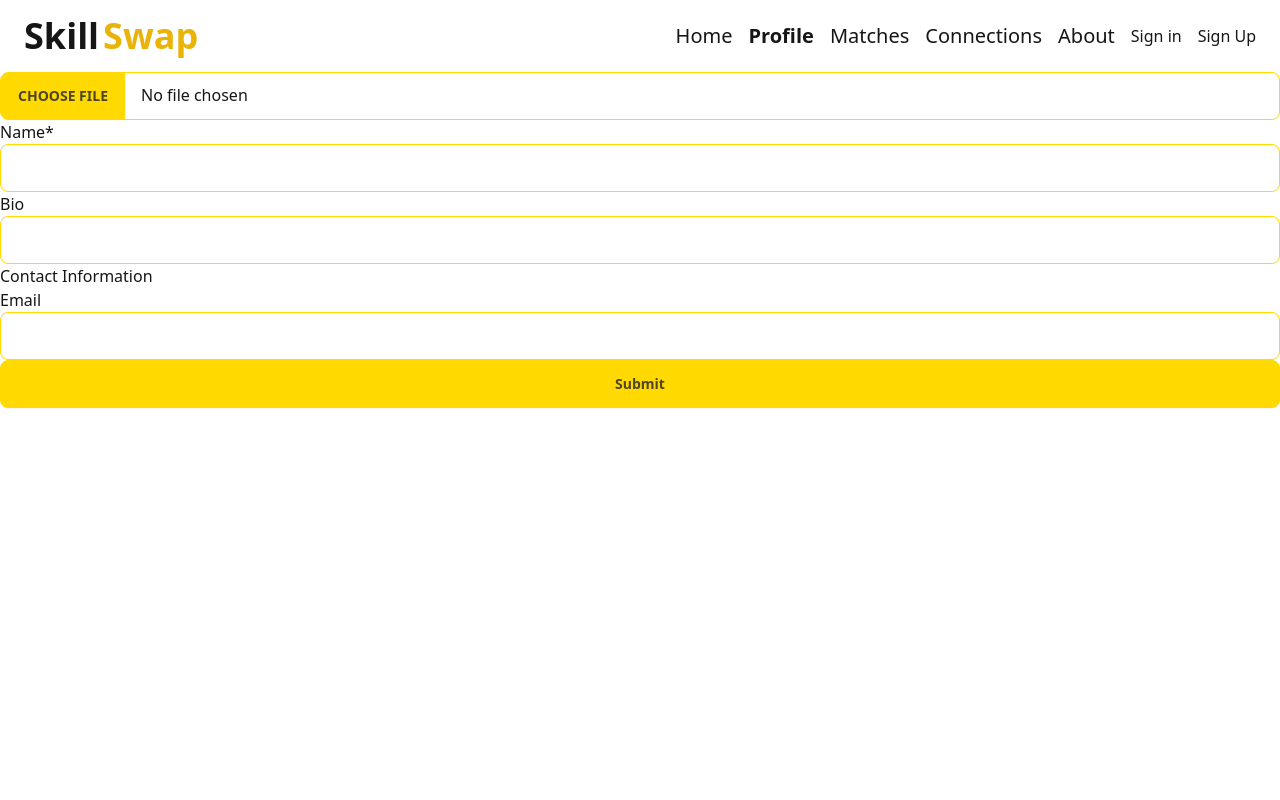
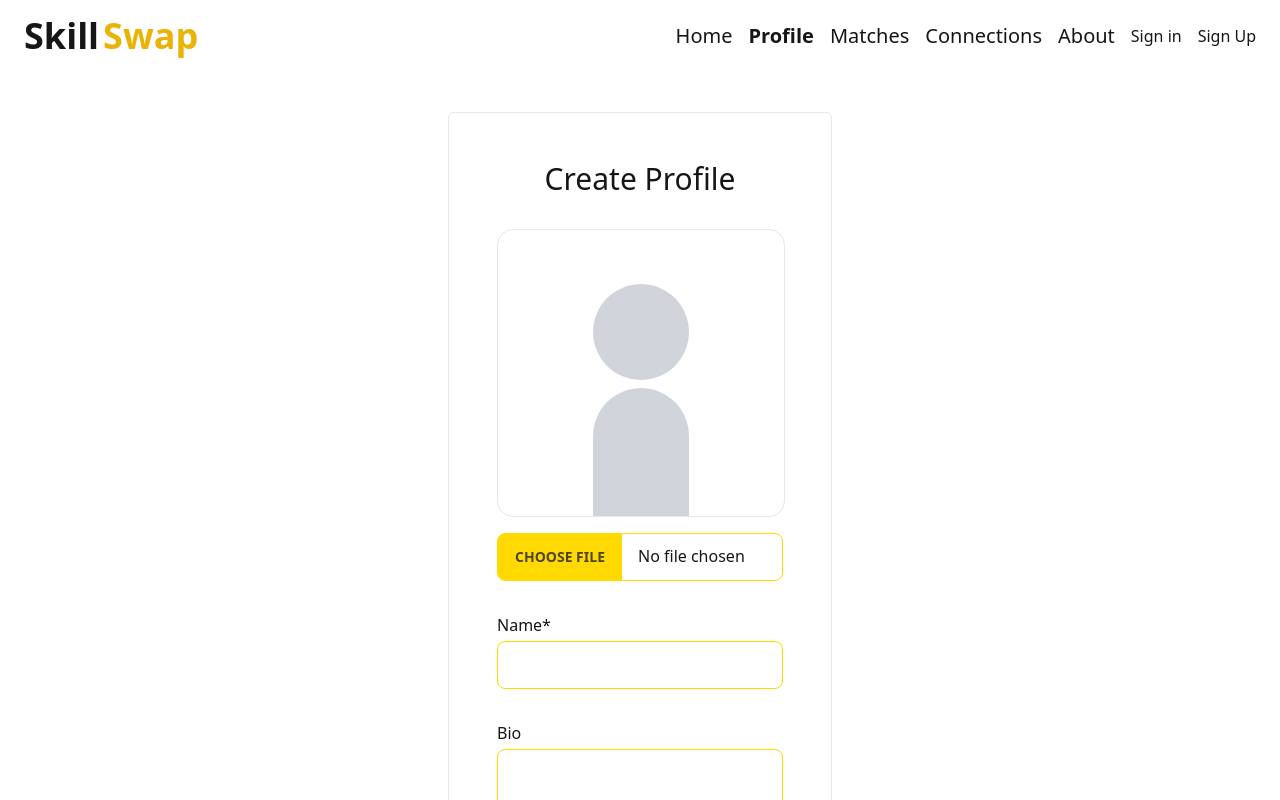
Before and after one commit to timabloom/skill-swap, a React (Vite) app in the folder Frontend/: page /profile in a window 1280 px wide. Shown: the top 800 px of the page. Built offline with nearby package versions, Linux system fonts and the light colour scheme; no server answers.

Commit message:
feat: add styling to create a profile form

```diff
--- a/Frontend/src/routes/profile.lazy.tsx
+++ b/Frontend/src/routes/profile.lazy.tsx
@@ -25,16 +25,28 @@ function Profile() {
   const onSubmit: SubmitHandler<Inputs> = (data) => postProfile({ ...data, clerkId: user?.id }, data.picture)
 
   return (
-    <form className="flex flex-col" onSubmit={handleSubmit(onSubmit)}>
-      <input className="file-input file-input-bordered file-input-primary w-full" type="file" {...register("picture")} />
-      <label htmlFor="name">Name* {errors.name && <span>This field is required</span>}</label>
-      <input className="input input-bordered input-primary w-full" {...register("name", { required: true })} />
-      <label htmlFor="bio">Bio</label>
-      <input className="input input-bordered input-primary w-full" {...register("bio", { required: false })} />
-      <p>Contact Information</p>
-      <label htmlFor="email">Email</label>
-      <input className="input input-bordered input-primary w-full" {...register("email", { required: false })} />
-      <button className="btn btn-primary" type="submit">Submit</button>
-    </form>
+    <div className="flex items-center justify-center p-10">
+      <form className="flex flex-col max-w-96 border rounded-md p-12" onSubmit={handleSubmit(onSubmit)}>
+        <h1 className="text-3xl text-center pb-8">Create Profile</h1>
+
+        <div className="border rounded-2xl w-72 h-72 flex flex-col justify-end items-center">
+          <div className="w-24 h-24 bg-gray-300 rounded-full mb-2" rounded-full ></div>
+          <div className="w-24 h-32 bg-gray-300 rounded-t-full" rounded-full ></div>
+        </div>
+
+        <input className="file-input file-input-bordered file-input-primary w-full mt-4" type="file" {...register("picture")} />
+
+        <label className="pt-8 pb-1" htmlFor="name">Name* {errors.name && <span>This field is required</span>}</label>
+        <input className="input input-bordered input-primary w-full" {...register("name", { required: true })} />
+
+        <label className="pt-8 pb-1" htmlFor="bio">Bio</label>
+        <textarea className="textarea textarea-primary min-h-40" {...register("bio", { required: false })} />
+
+        <h2 className="text-xl pt-10 pb-4">Contact Information</h2>
+        <label className="pb-1" htmlFor="email">Email</label>
+        <input className="input input-bordered input-primary w-full" {...register("email", { required: false })} />
+        <button className="btn btn-primary mt-8" type="submit">Submit</button>
+      </form>
+    </div>
   )
 }
```
